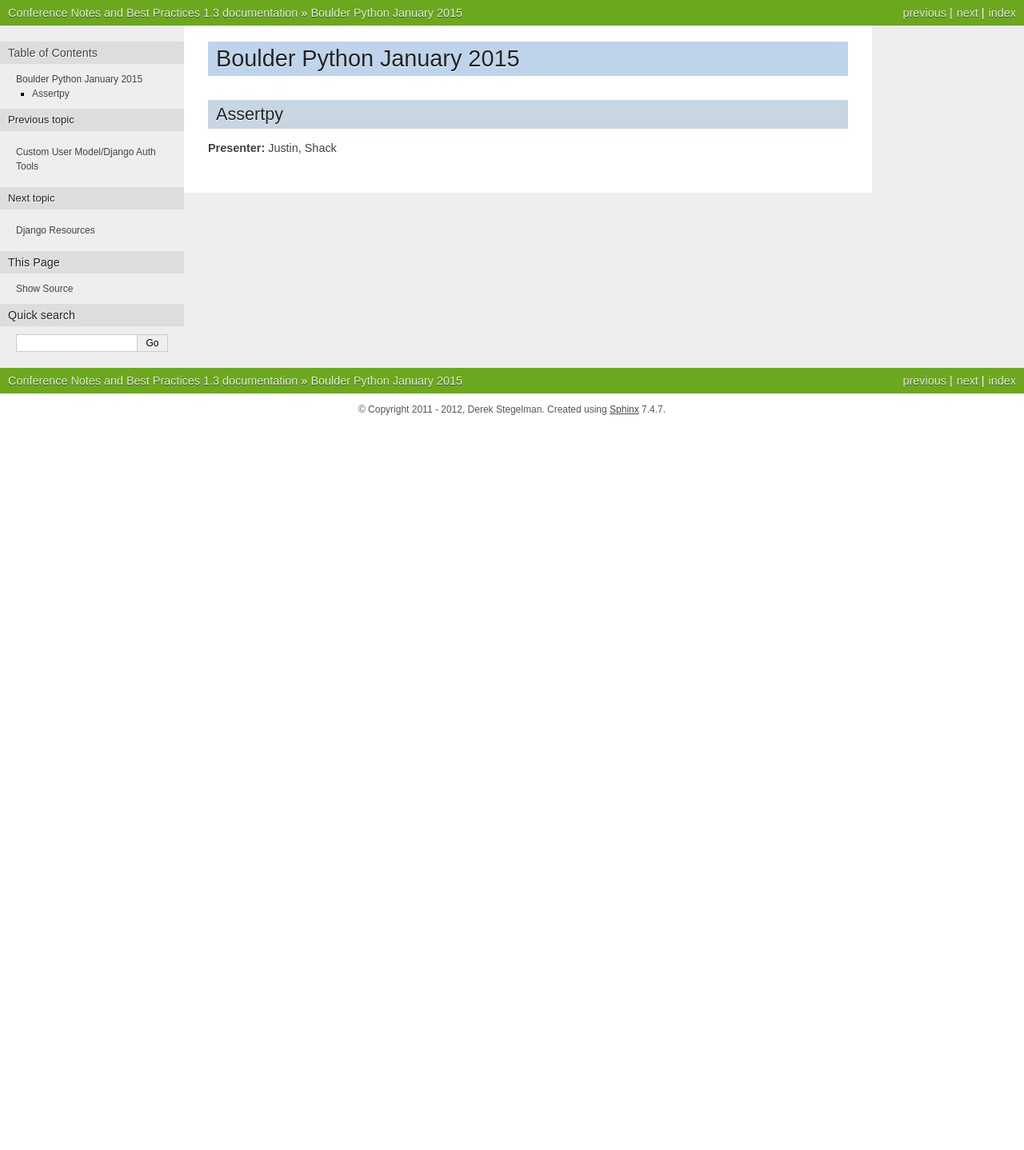
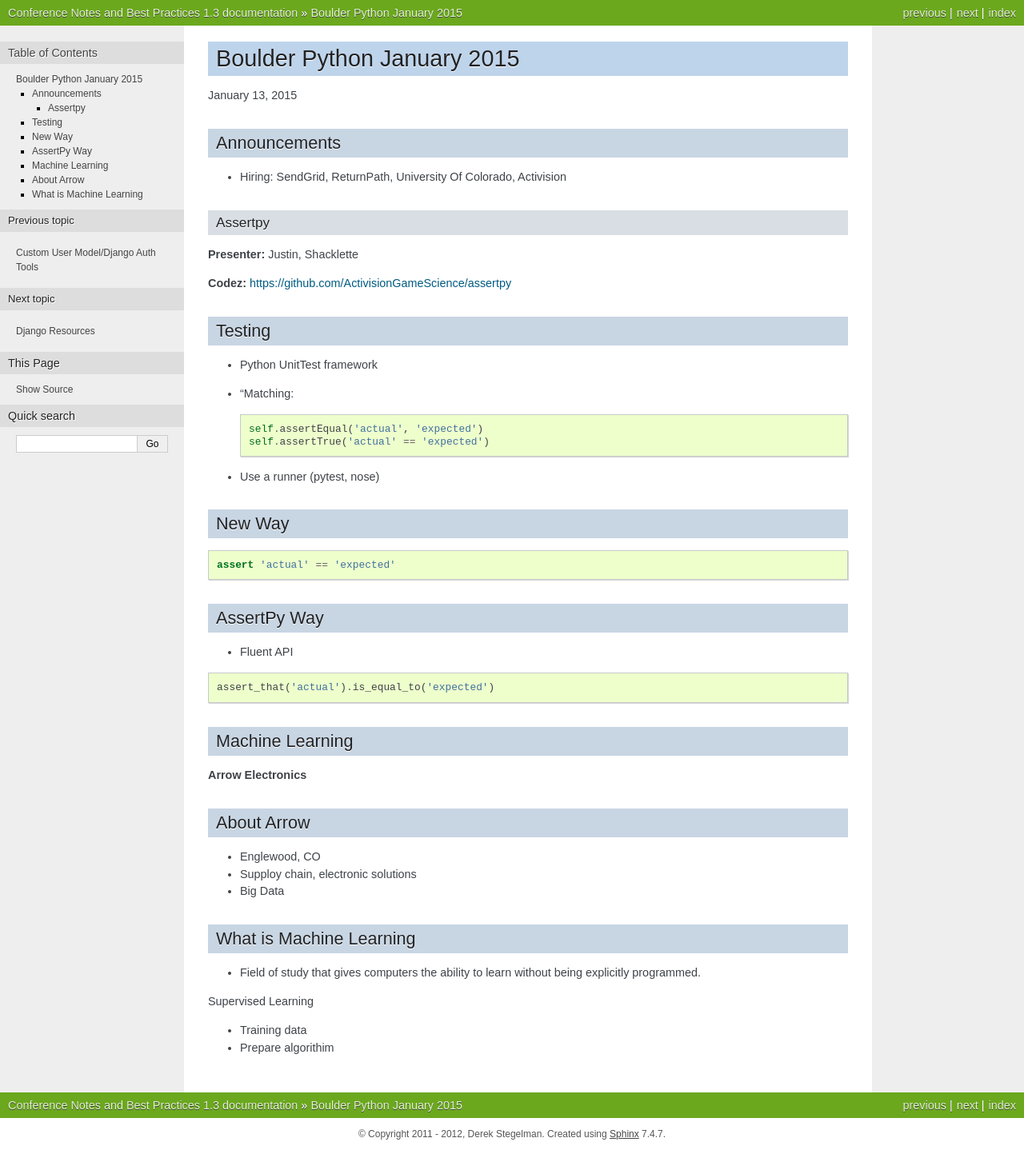
Before and after one commit to dstegelman/dstegelman-event-notes, a Sphinx documentation site: the page built from source/meetups/boulder_python_january_13_2015.rst, in a window 1280 px wide. Shown: the whole page at 80% size. Built offline with Sphinx 7.4.7, drawn with Linux system fonts in a browser that asks for light colours; before the commit the page ends 900 px from its top, so only the background shows below that.

Commit message:
updates.

```diff
--- a/source/meetups/boulder_python_january_13_2015.rst
+++ b/source/meetups/boulder_python_january_13_2015.rst
@@ -2,8 +2,71 @@
 Boulder Python January 2015
 ===========================
 
+January 13, 2015
+
+
+Announcements
+------------
+
+* Hiring: SendGrid, ReturnPath, University Of Colorado, Activision
 
 Assertpy
 ========
 
-**Presenter:** Justin, Shack
+**Presenter:** Justin, Shacklette
+
+**Codez:** https://github.com/ActivisionGameScience/assertpy
+
+Testing
+-------
+
+* Python UnitTest framework
+* "Matching::
+
+    self.assertEqual('actual', 'expected')
+    self.assertTrue('actual' == 'expected')
+
+
+* Use a runner (pytest, nose)
+
+New Way
+-------
+
+::
+
+    assert 'actual' == 'expected'
+
+AssertPy Way
+------------
+
+* Fluent API
+
+::
+
+    assert_that('actual').is_equal_to('expected')
+
+
+
+Machine Learning
+----------------
+
+
+**Arrow Electronics**
+
+
+About Arrow
+------------
+
+- Englewood, CO
+- Supploy chain, electronic solutions
+- Big Data
+
+What is Machine Learning
+-------------------------
+
+- Field of study that gives computers the ability to learn without being explicitly programmed.
+
+Supervised Learning
+
+- Training data
+- Prepare algorithim
```
